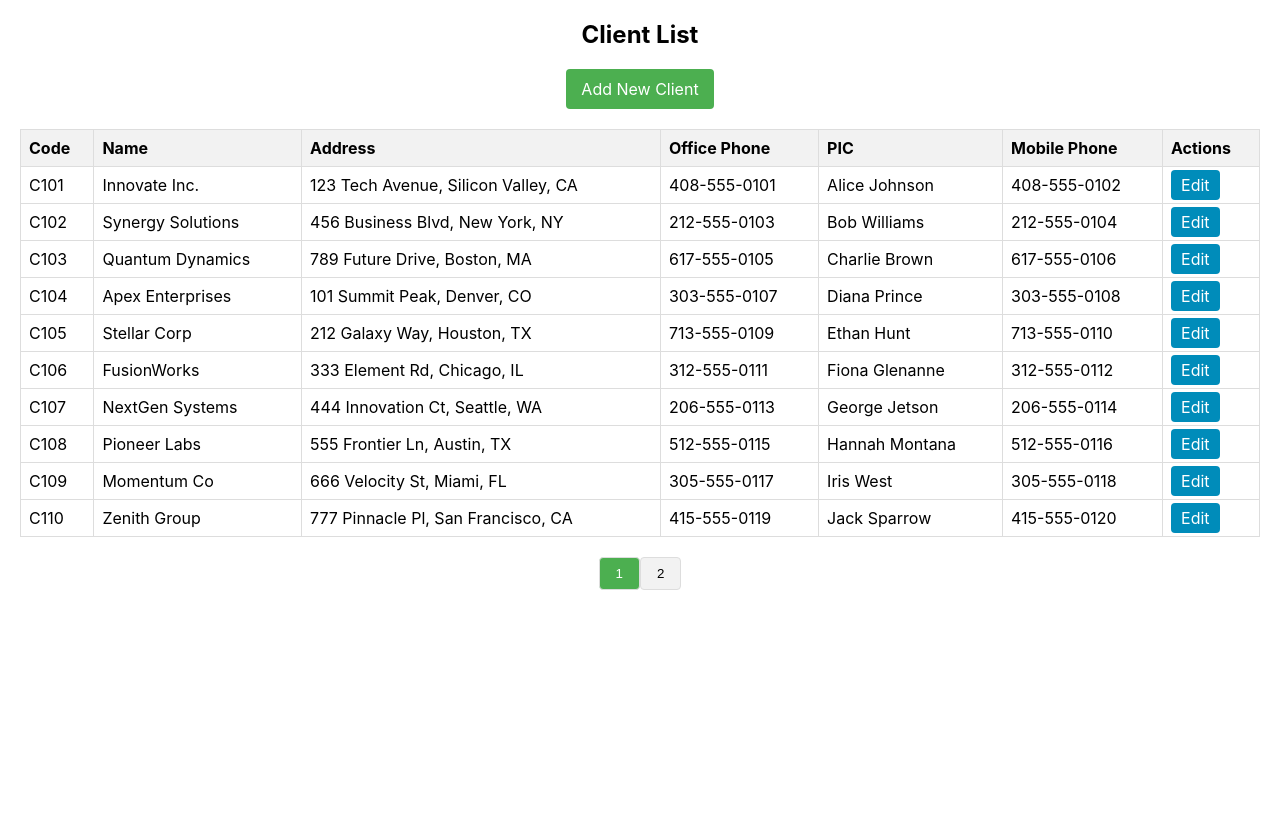
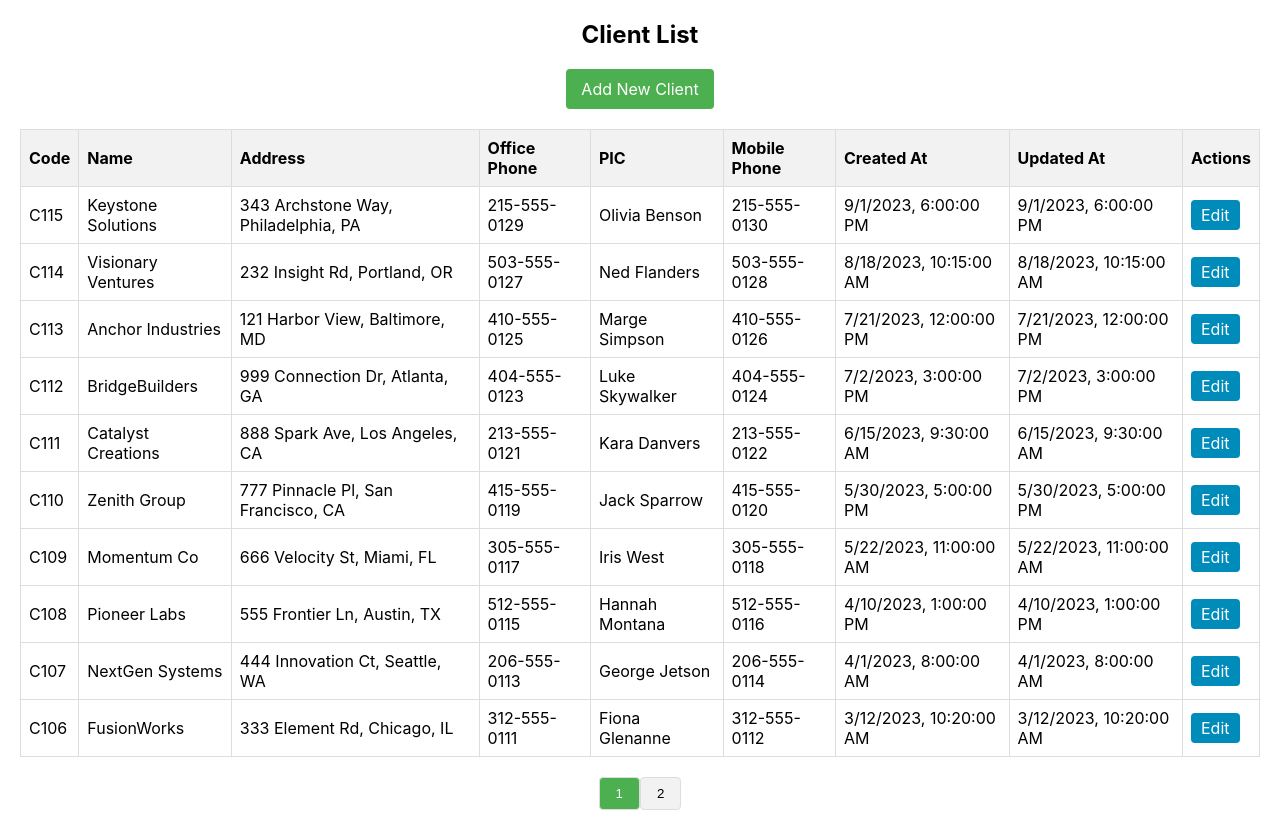
Before and after one commit to ari-fikri/dunses-inventory, a React (Create React App) app: page /clients in a window 1280 px wide. Shown: the part 820-1650 px from the top of the page. Before the commit the page ends 1430 px from the top, so only its background shows below. Built offline with nearby package versions, Linux system fonts and the light colour scheme.

Commit message:
add created_at and updated_at field

```diff
--- a/src/App.js
+++ b/src/App.js
@@ -10,20 +10,24 @@
   const [clients, setClients] = useState([]);
 
   useEffect(() => {
-    setClients(clientsData);
+    const sortedClients = [...clientsData].sort((a, b) => new Date(b.created_at) - new Date(a.created_at));
+    setClients(sortedClients);
   }, []);
 
   const handleSaveClient = (clientData) => {
+    const now = new Date().toISOString();
     const existingClientIndex = clients.findIndex(
       (c) => c.client_code === clientData.client_code
     );
 
     if (existingClientIndex > -1) {
       const updatedClients = [...clients];
-      updatedClients[existingClientIndex] = clientData;
+      const existingClient = updatedClients[existingClientIndex];
+      updatedClients[existingClientIndex] = { ...existingClient, ...clientData, updated_at: now };
       setClients(updatedClients);
     } else {
-      setClients([...clients, clientData]);
+      const newClient = { ...clientData, created_at: now, updated_at: now };
+      setClients([newClient, ...clients]);
     }
   };
 
--- a/src/components/ClientList.js
+++ b/src/components/ClientList.js
@@ -32,6 +32,8 @@
             <th>Office Phone</th>
             <th>PIC</th>
             <th>Mobile Phone</th>
+            <th>Created At</th>
+            <th>Updated At</th>
             <th>Actions</th>
           </tr>
         </thead>
@@ -44,6 +46,8 @@
               <td>{client.client_office_phone}</td>
               <td>{client.client_pic_name}</td>
               <td>{client.client_mobile_phone}</td>
+              <td>{new Date(client.created_at).toLocaleString()}</td>
+              <td>{new Date(client.updated_at).toLocaleString()}</td>
               <td>
                 <Link to={`/client-form/${client.client_code}`} className="action-button">
                   Edit
--- a/src/data/clients.json
+++ b/src/data/clients.json
@@ -5,7 +5,9 @@
     "client_address": "123 Tech Avenue, Silicon Valley, CA",
     "client_office_phone": "408-555-0101",
     "client_pic_name": "Alice Johnson",
-    "client_mobile_phone": "408-555-0102"
+    "client_mobile_phone": "408-555-0102",
+    "created_at": "2023-01-10T10:00:00Z",
+    "updated_at": "2023-01-10T10:00:00Z"
   },
   {
     "client_code": "C102",
@@ -13,7 +15,9 @@
     "client_address": "456 Business Blvd, New York, NY",
     "client_office_phone": "212-555-0103",
     "client_pic_name": "Bob Williams",
-    "client_mobile_phone": "212-555-0104"
+    "client_mobile_phone": "212-555-0104",
+    "created_at": "2023-01-11T11:30:00Z",
+    "updated_at": "2023-01-11T11:30:00Z"
   },
   {
     "client_code": "C103",
@@ -21,7 +25,9 @@
     "client_address": "789 Future Drive, Boston, MA",
     "client_office_phone": "617-555-0105",
     "client_pic_name": "Charlie Brown",
-    "client_mobile_phone": "617-555-0106"
+    "client_mobile_phone": "617-555-0106",
+    "created_at": "2023-02-15T09:00:00Z",
+    "updated_at": "2023-02-15T09:00:00Z"
   },
   {
     "client_code": "C104",
@@ -29,7 +35,9 @@
     "client_address": "101 Summit Peak, Denver, CO",
     "client_office_phone": "303-555-0107",
     "client_pic_name": "Diana Prince",
-    "client_mobile_phone": "303-555-0108"
+    "client_mobile_phone": "303-555-0108",
+    "created_at": "2023-02-20T14:00:00Z",
+    "updated_at": "2023-02-20T14:00:00Z"
   },
   {
     "client_code": "C105",
@@ -37,7 +45,9 @@
     "client_address": "212 Galaxy Way, Houston, TX",
     "client_office_phone": "713-555-0109",
     "client_pic_name": "Ethan Hunt",
-    "client_mobile_phone": "713-555-0110"
+    "client_mobile_phone": "713-555-0110",
+    "created_at": "2023-03-05T16:45:00Z",
+    "updated_at": "2023-03-05T16:45:00Z"
   },
   {
     "client_code": "C106",
@@ -45,7 +55,9 @@
     "client_address": "333 Element Rd, Chicago, IL",
     "client_office_phone": "312-555-0111",
     "client_pic_name": "Fiona Glenanne",
-    "client_mobile_phone": "312-555-0112"
+    "client_mobile_phone": "312-555-0112",
+    "created_at": "2023-03-12T10:20:00Z",
+    "updated_at": "2023-03-12T10:20:00Z"
   },
   {
     "client_code": "C107",
@@ -53,7 +65,9 @@
     "client_address": "444 Innovation Ct, Seattle, WA",
     "client_office_phone": "206-555-0113",
     "client_pic_name": "George Jetson",
-    "client_mobile_phone": "206-555-0114"
+    "client_mobile_phone": "206-555-0114",
+    "created_at": "2023-04-01T08:00:00Z",
+    "updated_at": "2023-04-01T08:00:00Z"
   },
   {
     "client_code": "C108",
@@ -61,7 +75,9 @@
     "client_address": "555 Frontier Ln, Austin, TX",
     "client_office_phone": "512-555-0115",
     "client_pic_name": "Hannah Montana",
-    "client_mobile_phone": "512-555-0116"
+    "client_mobile_phone": "512-555-0116",
+    "created_at": "2023-04-10T13:00:00Z",
+    "updated_at": "2023-04-10T13:00:00Z"
   },
   {
     "client_code": "C109",
@@ -69,7 +85,9 @@
     "client_address": "666 Velocity St, Miami, FL",
     "client_office_phone": "305-555-0117",
     "client_pic_name": "Iris West",
-    "client_mobile_phone": "305-555-0118"
+    "client_mobile_phone": "305-555-0118",
+    "created_at": "2023-05-22T11:00:00Z",
+    "updated_at": "2023-05-22T11:00:00Z"
   },
   {
     "client_code": "C110",
@@ -77,7 +95,9 @@
     "client_address": "777 Pinnacle Pl, San Francisco, CA",
     "client_office_phone": "415-555-0119",
     "client_pic_name": "Jack Sparrow",
-    "client_mobile_phone": "415-555-0120"
+    "client_mobile_phone": "415-555-0120",
+    "created_at": "2023-05-30T17:00:00Z",
+    "updated_at": "2023-05-30T17:00:00Z"
   },
   {
     "client_code": "C111",
@@ -85,7 +105,9 @@
     "client_address": "888 Spark Ave, Los Angeles, CA",
     "client_office_phone": "213-555-0121",
     "client_pic_name": "Kara Danvers",
-    "client_mobile_phone": "213-555-0122"
+    "client_mobile_phone": "213-555-0122",
+    "created_at": "2023-06-15T09:30:00Z",
+    "updated_at": "2023-06-15T09:30:00Z"
   },
   {
     "client_code": "C112",
@@ -93,7 +115,9 @@
     "client_address": "999 Connection Dr, Atlanta, GA",
     "client_office_phone": "404-555-0123",
     "client_pic_name": "Luke Skywalker",
-    "client_mobile_phone": "404-555-0124"
+    "client_mobile_phone": "404-555-0124",
+    "created_at": "2023-07-02T15:00:00Z",
+    "updated_at": "2023-07-02T15:00:00Z"
   },
   {
     "client_code": "C113",
@@ -101,7 +125,9 @@
     "client_address": "121 Harbor View, Baltimore, MD",
     "client_office_phone": "410-555-0125",
     "client_pic_name": "Marge Simpson",
-    "client_mobile_phone": "410-555-0126"
+    "client_mobile_phone": "410-555-0126",
+    "created_at": "2023-07-21T12:00:00Z",
+    "updated_at": "2023-07-21T12:00:00Z"
   },
   {
     "client_code": "C114",
@@ -109,7 +135,9 @@
     "client_address": "232 Insight Rd, Portland, OR",
     "client_office_phone": "503-555-0127",
     "client_pic_name": "Ned Flanders",
-    "client_mobile_phone": "503-555-0128"
+    "client_mobile_phone": "503-555-0128",
+    "created_at": "2023-08-18T10:15:00Z",
+    "updated_at": "2023-08-18T10:15:00Z"
   },
   {
     "client_code": "C115",
@@ -117,6 +145,8 @@
     "client_address": "343 Archstone Way, Philadelphia, PA",
     "client_office_phone": "215-555-0129",
     "client_pic_name": "Olivia Benson",
-    "client_mobile_phone": "215-555-0130"
+    "client_mobile_phone": "215-555-0130",
+    "created_at": "2023-09-01T18:00:00Z",
+    "updated_at": "2023-09-01T18:00:00Z"
   }
 ]
```
